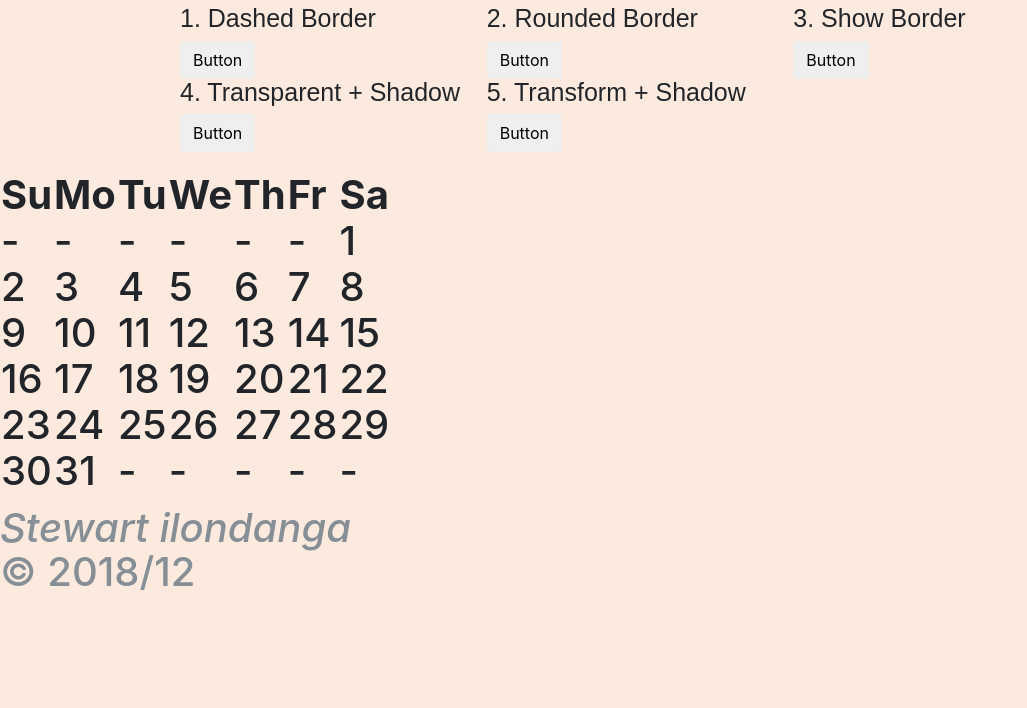
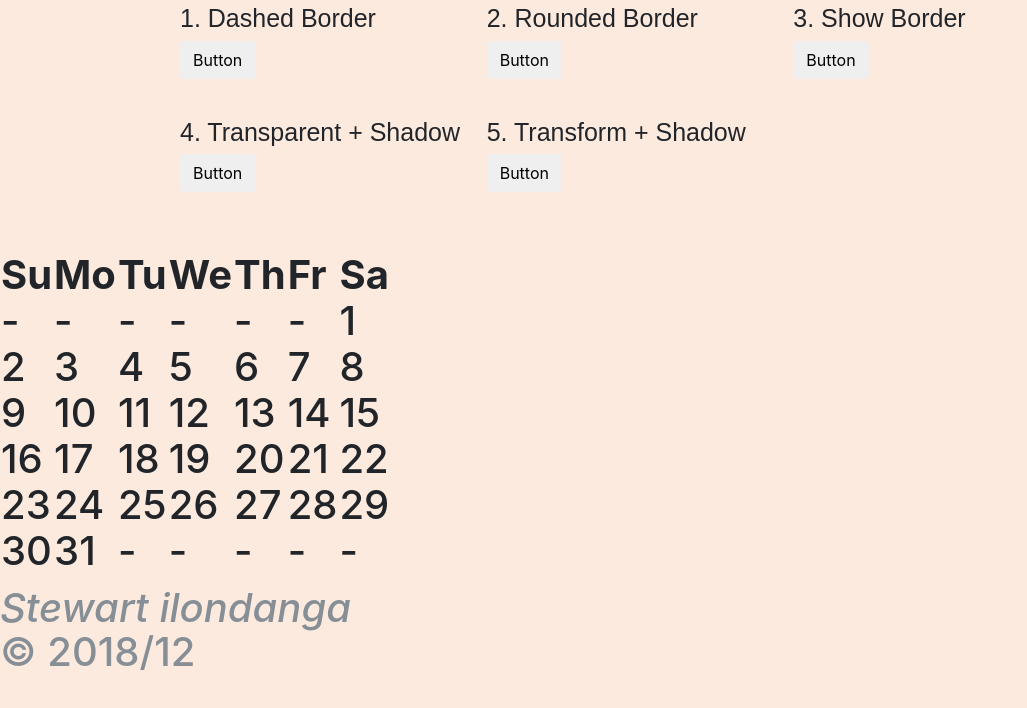
Before and after one commit to stewilondanga/five-hovers, a plain HTML site: page index.html in a window 1280 px wide. Shown: the part 78-786 px from the top of the page, without its empty margins (0-1027 px from the left). Drawn offline with nearby package versions, Linux system fonts and the light colour scheme.

Commit message:
add css/styles.css

```diff
--- a/css/styles.css
+++ b/css/styles.css
@@ -42,11 +42,11 @@ body {
   font-size: 25px;
 }
 
-/*.grid-section {
+.grid-section {
   margin-bottom: 40px;
 }
 
-.btn {
+/*.btn {
   padding: 13.3333333333px 20px;
   border-radius: 10px;
   font-size: 20px;
```
